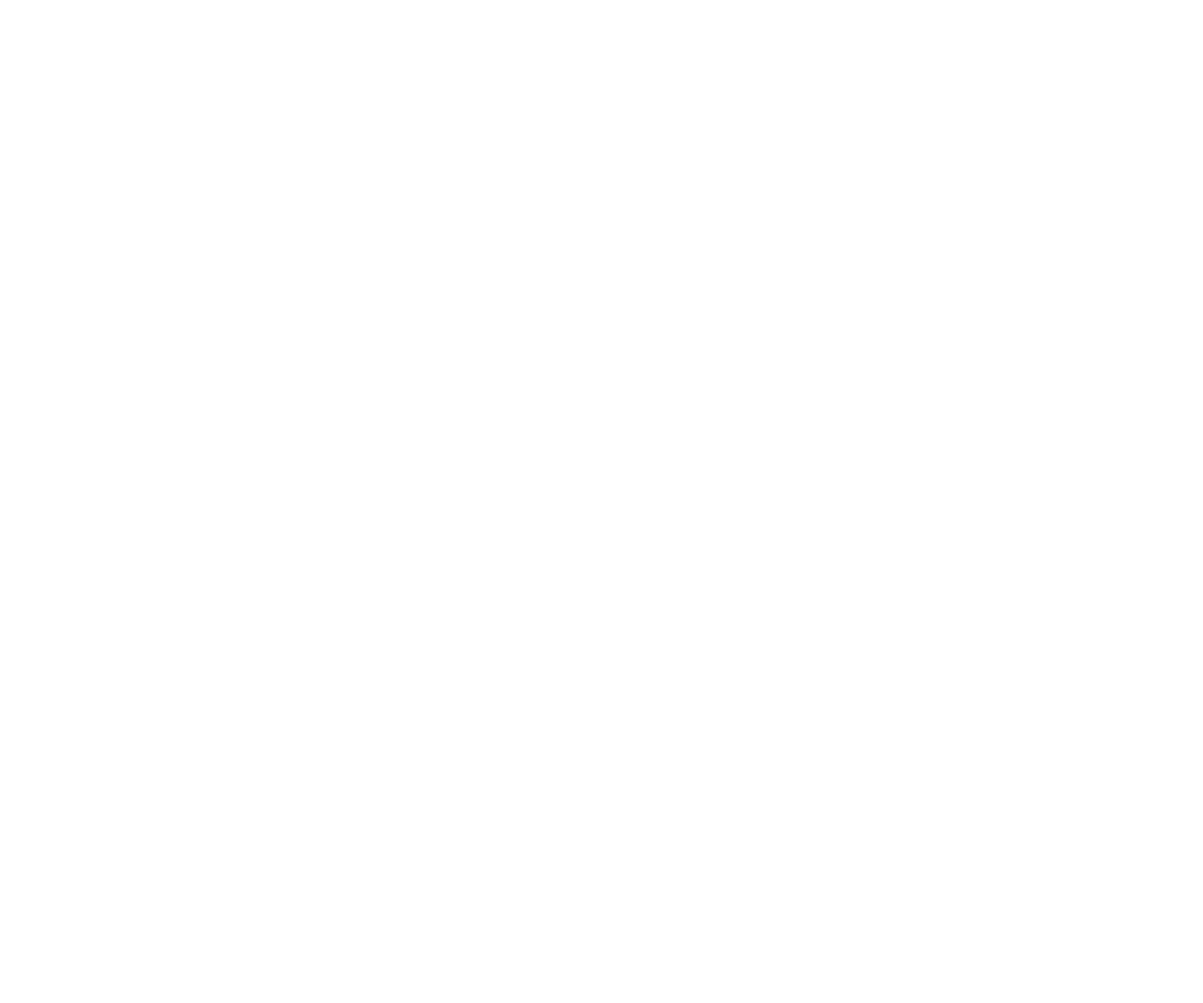
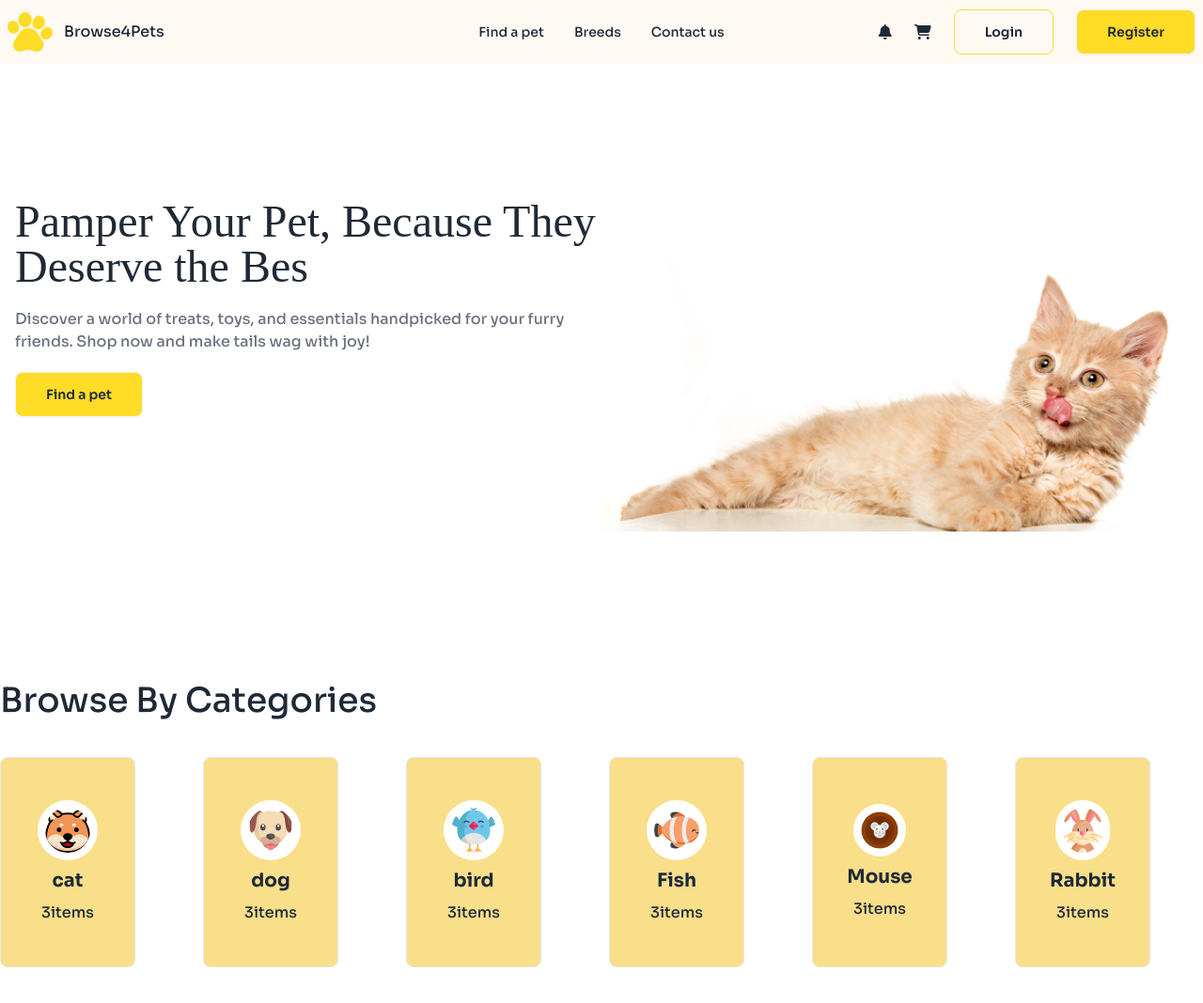
Before and after one commit to FahimSakib270/CAT-SHOP, a plain HTML site: page index.html in a window 1280 px wide. Shown: the whole page at 94% size. Before the commit the page ends 800 px from the top, so only its background shows below. Drawn offline with nearby package versions, Linux system fonts and the light colour scheme; a web font is replaced by a local one.

Commit message:
header section

```diff
--- a/index.html
+++ b/index.html
@@ -50,5 +50,142 @@
       }
     </style>
   </head>
-  <body class="sora-regular"></body>
+  <body class="sora-regular">
+    <header class="md:container mx-auto">
+      <!--  nav-->
+      <nav class="md:container mx-auto bg-[#FFF9F4]">
+        <div class="navbar border border-[#f1e44bce] lg:border-none">
+          <div class="navbar-start space-x-3">
+            <img src="c1-assets/logo-header.png" alt="" />
+            <h1 class="hidden lg:flex">Browse4Pets</h1>
+          </div>
+          <div class="navbar-end lg:hidden">
+            <button class="btn btn-ghost text-color-primary">
+              <svg
+                xmlns="http://www.w3.org/2000/svg"
+                class="h-5 w-5"
+                fill="none"
+                viewBox="0 0 24 24"
+                stroke="currentColor"
+              >
+                <path
+                  stroke-linecap="round"
+                  stroke-linejoin="round"
+                  stroke-width="2"
+                  d="M4 6h16M4 12h8m-8 6h16"
+                />
+              </svg>
+            </button>
+          </div>
+          <div class="navbar-center hidden lg:flex">
+            <ul class="menu menu-horizontal px-1">
+              <li><a>Find a pet</a></li>
+              <li><a>Breeds</a></li>
+              <li><a>Contact us</a></li>
+            </ul>
+          </div>
+          <div class="navbar-end hidden sm:flex space-x-6">
+            <i class="fa-solid fa-bell"></i>
+            <i class="fa-solid fa-cart-shopping"></i>
+            <a class="btn btn-outline px-8 py-3 border border-[#FFDC26]"
+              >Login</a
+            >
+            <a class="btn bg-[#FFDC26] px-8 py-3">Register</a>
+          </div>
+        </div>
+      </nav>
+      <!-- Banner -->
+      <div class="flex flex-col lg:flex-row mt-5 lg:mt-32 p-4">
+        <!-- banner content -->
+        <div class="space-y-5 flex-1">
+          <h1 class="adlam-display-regular text-5xl">
+            Pamper Your Pet, Because They Deserve the Bes
+          </h1>
+          <p class="text-gray-500">
+            Discover a world of treats, toys, and essentials handpicked for your
+            furry friends. Shop now and make tails wag with joy!
+          </p>
+          <button class="btn bg-[#FFDC26] px-8 py-3">Find a pet</button>
+        </div>
+        <!-- banner image -->
+        <div class="flex-1">
+          <img class="w-full lg:w-full" src="c1-assets/cat-big.png" alt="" />
+        </div>
+      </div>
+      <!-- banner-categories -->
+      <div class="my-36">
+        <h2 class="text-4xl mb-10">Browse By Categories</h2>
+        <div class="grid grid-cols-6 gap-4">
+          <div
+            class="border rounded-lg bg-[#F9DF8A] flex flex-col justify-center items-center h-56 w-36 space-y-2"
+          >
+            <img
+              class="h-[20] w-[20] p-2 rounded-full bg-white"
+              src="c1-assets/cat-cartoon.png"
+              alt=""
+            />
+            <h1 class="font-bold text-xl text-center">cat</h1>
+            <p class="text-center">3items</p>
+          </div>
+          <div
+            class="border rounded-lg bg-[#F9DF8A] flex flex-col justify-center items-center h-56 w-36 space-y-2"
+          >
+            <img
+              class="h-[20] w-[20] p-2 rounded-full bg-white"
+              src="c1-assets/dog-cartoon.png"
+              alt=""
+            />
+            <h1 class="font-bold text-xl text-center">dog</h1>
+            <p class="text-center">3items</p>
+          </div>
+          <div
+            class="border rounded-lg bg-[#F9DF8A] flex flex-col justify-center items-center h-56 w-36 space-y-2"
+          >
+            <img
+              class="h-[20] w-[20] p-2 rounded-full bg-white"
+              src="c1-assets/bird-cartoon.png"
+              alt=""
+            />
+            <h1 class="font-bold text-xl text-center">bird</h1>
+            <p class="text-center">3items</p>
+          </div>
+          <div
+            class="border rounded-lg bg-[#F9DF8A] flex flex-col justify-center items-center h-56 w-36 space-y-2"
+          >
+            <img
+              class="h-[20] w-[20] p-2 rounded-full bg-white"
+              src="c1-assets/fish-cartoon.png"
+              alt=""
+            />
+            <h1 class="font-bold text-xl text-center">Fish</h1>
+            <p class="text-center">3items</p>
+          </div>
+          <div
+            class="border rounded-lg bg-[#F9DF8A] flex flex-col justify-center items-center h-56 w-36 space-y-2"
+          >
+            <img
+              class="h-[20] w-[20] p-2 rounded-full bg-white"
+              src="c1-assets/mouse-cartoon.png"
+              alt=""
+            />
+            <h1 class="font-bold text-xl text-center">Mouse</h1>
+            <p class="text-center">3items</p>
+          </div>
+          <div
+            class="border rounded-lg bg-[#F9DF8A] flex flex-col justify-center items-center h-56 w-36 space-y-2"
+          >
+            <img
+              class="h-[20] w-[20] p-2 rounded-full bg-white"
+              src="c1-assets/rabbit-cartoon.png"
+              alt=""
+            />
+            <h1 class="font-bold text-xl text-center">Rabbit</h1>
+            <p class="text-center">3items</p>
+          </div>
+        </div>
+      </div>
+    </header>
+    <main></main>
+    <footer></footer>
+  </body>
 </html>
```
